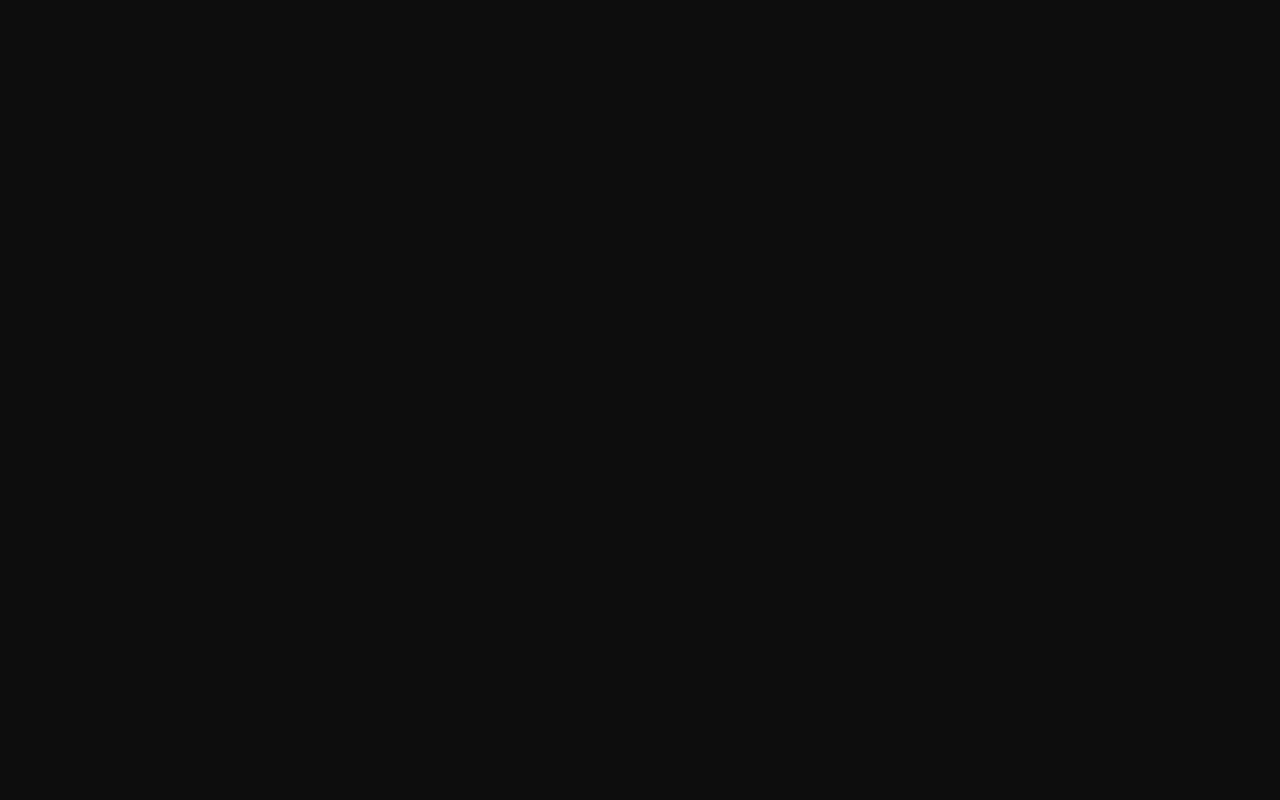
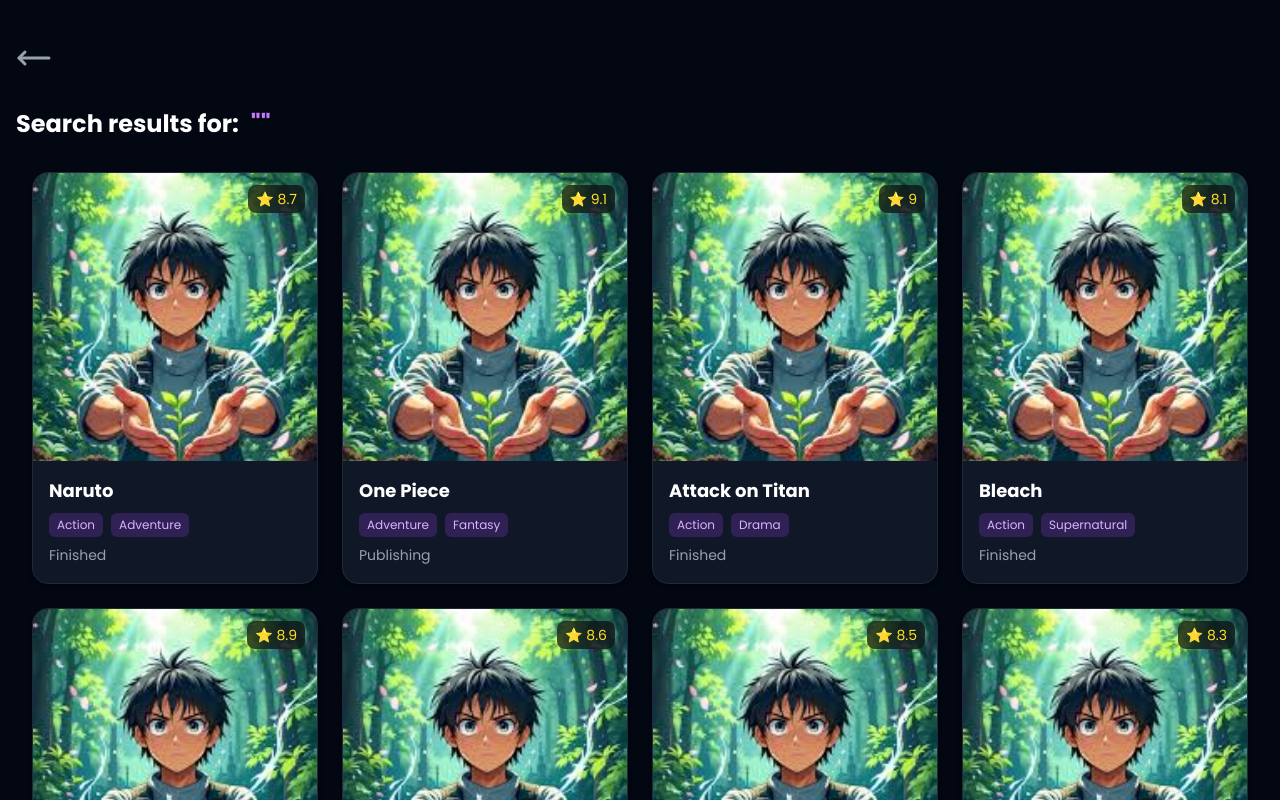
Before and after one commit to 01mehran/mangaVerse, a React (Vite) app: page /search in a window 1280 px wide. Before the commit this address had no page. Shown: the top 800 px of the page. Built offline with nearby package versions, Linux system fonts and the light colour scheme; data requests are answered from the project's data file.

Commit message:
feat(searchResult): implement search result logic

```diff
--- a/src/App.jsx
+++ b/src/App.jsx
@@ -1,15 +1,17 @@
 // React-router-dom;
 import { Route, Routes } from "react-router-dom";
 
-// Components;
+// Pages;
 import Home from "./pages/Home";
 import MangaDetails from "./pages/MangaDetails";
+import SearchResult from "./pages/SearchResult";
 
 function App() {
   return (
     <Routes>
       <Route path="/" element={<Home />} />
       <Route path="/manga/:id" element={<MangaDetails />} />
+      <Route path="/search" element={<SearchResult />} />
     </Routes>
   );
 }
--- a/src/components/Header.jsx
+++ b/src/components/Header.jsx
@@ -4,7 +4,7 @@
 // Icons;
 import { Search, User, Menu } from "lucide-react";
 
-export default function Header() {
+export default function Header({ searchQuery, setSearchQuery, handleSearch }) {
   return (
     <header className="w-full border-b border-white/10 text-white">
       <Container>
@@ -16,14 +16,19 @@
           </article>
 
           {/* Search (desktop) */}
-          <article className="hidden w-120 items-center rounded-full bg-white/5 px-3 py-3 transition duration-300 focus-within:ring-1 focus-within:ring-purple-400 md:flex lg:w-150">
+          <form
+            onSubmit={handleSearch}
+            className="hidden w-120 items-center rounded-full bg-white/5 px-3 py-3 transition duration-300 focus-within:ring-1 focus-within:ring-purple-400 md:flex lg:w-150"
+          >
             <Search size={18} className="text-gray-400" />
             <input
               type="text"
               placeholder="Search manga..."
               className="w-full bg-transparent px-2 text-sm text-white placeholder-gray-500 outline-none"
+              value={searchQuery}
+              onChange={(e) => setSearchQuery(e.target.value)}
             />
-          </article>
+          </form>
 
           {/* Right Icons */}
           <article className="flex items-center gap-4">
@@ -42,14 +47,19 @@
       {/* Mobile Search */}
       <Container>
         <div className="pb-3 md:hidden">
-          <article className="flex items-center rounded-full bg-white/5 px-3 py-3 transition duration-300 focus-within:ring-1 focus-within:ring-purple-400">
+          <form
+            onSubmit={handleSearch}
+            className="flex items-center rounded-full bg-white/5 px-3 py-3 transition duration-300 focus-within:ring-1 focus-within:ring-purple-400"
+          >
             <Search size={18} className="text-gray-400" />
             <input
               type="text"
               placeholder="Search manga..."
               className="w-full bg-transparent px-2 text-sm text-white placeholder-gray-500 outline-none"
+              value={searchQuery}
+              onChange={(e) => setSearchQuery(e.target.value)}
             />
-          </article>
+          </form>
         </div>
       </Container>
     </header>
--- a/src/components/Spinner.jsx
+++ b/src/components/Spinner.jsx
@@ -2,8 +2,10 @@
 
 export default function Spinner() {
   return (
-    <div className="absolute top-1/2 left-1/2 -translate-x-1/2 transform">
-      <Riple color="#ad46ff" size="medium" text="" textColor="" />
-    </div>
+    <section className="min-h-screen">
+      <div className="absolute top-1/2 left-1/2 -translate-x-1/2 transform">
+        <Riple color="#ad46ff" size="medium" text="" textColor="" />
+      </div>
+    </section>
   );
 }
--- a/src/pages/Home.jsx
+++ b/src/pages/Home.jsx
@@ -3,6 +3,9 @@
 
 // React Hooks;
 import { useEffect, useState } from "react";
+
+// React-router-dom;
+import { useNavigate } from "react-router-dom";
 
 // Components;
 import Header from "../components/Header";
@@ -17,6 +20,9 @@
   const [mangas, setMangas] = useState([]);
   const [isLoading, setIsLoading] = useState(true);
   const [error, setError] = useState(null);
+
+  const [searchQuery, setSearchQuery] = useState("");
+  const navigate = useNavigate();
 
   // https://api.jikan.moe/v4/top/manga
 
@@ -40,9 +46,21 @@
     fetchMangas();
   }, []);
 
+  const handleSearch = (e) => {
+    e.preventDefault();
+
+    if (searchQuery.trim()) {
+      navigate(`/search?q=${encodeURIComponent(searchQuery)}`);
+    }
+  };
+
   return (
     <section>
-      <Header />
+      <Header
+        searchQuery={searchQuery}
+        setSearchQuery={setSearchQuery}
+        handleSearch={handleSearch}
+      />
       <main className="min-h-screen">
         <Container>
           {isLoading && <Spinner />}
--- /dev/null
+++ b/src/pages/SearchResult.jsx
@@ -0,0 +1,100 @@
+// React Hooks;
+import { useEffect, useState } from "react";
+
+// React-router-dom;
+import { useNavigate, useSearchParams } from "react-router-dom";
+
+// Libraries;
+import axios from "axios";
+
+// Components;
+import Header from "../components/Header";
+import Container from "../components/Container";
+import MangaCard from "../components/MangaCard";
+import Footer from "../components/Footer";
+
+// Icons;
+import { MoveLeft } from "lucide-react";
+import Spinner from "../components/Spinner";
+
+export default function SearchResult() {
+  const [mangas, setMangas] = useState([]);
+  const [isLoading, setIsLoading] = useState(true);
+  const [error, setError] = useState(null);
+
+  const [searchParams] = useSearchParams();
+  const query = searchParams.get("q") || "";
+
+  const navigate = useNavigate();
+
+  const fetchMangas = async () => {
+    try {
+      setIsLoading(true);
+      setError(null);
+
+      const { data } = await axios.get("http://localhost:3000/manga");
+
+      setMangas(data);
+    } catch (err) {
+      setError("Failed to fetch mangas");
+    } finally {
+      setIsLoading(false);
+    }
+  };
+
+  useEffect(() => {
+    fetchMangas();
+  }, []);
+
+  const filteredMangas = mangas.filter((manga) =>
+    manga.title.toLowerCase().includes(query.toLowerCase()),
+  );
+
+  return (
+    <section className="min-h-screen bg-gray-950">
+      {/* <Header /> */}
+
+      <Container>
+        {/* Back button */}
+        <button
+          onClick={() => navigate(-1)}
+          className="mt-10 mb-8 cursor-pointer text-gray-400 transition hover:-translate-x-px hover:text-purple-400"
+        >
+          <MoveLeft size={36} />
+        </button>
+
+        <main className="min-h-screen">
+          {/* Search title */}
+          <h1 className="mb-4 text-xl font-bold text-white md:text-2xl">
+            Search results for:
+            <span className="ml-3 text-purple-400">"{query}"</span>
+          </h1>
+
+          {/* Loading */}
+          {isLoading && <Spinner />}
+
+          {/* Error */}
+          {error && <p className="py-20 text-center text-red-500">{error}</p>}
+
+          {/* Empty state */}
+          {!isLoading && !error && filteredMangas.length === 0 && (
+            <p className="py-20 text-center text-xl text-red-500">
+              No manga found
+            </p>
+          )}
+
+          {/* Results */}
+          {!isLoading && !error && filteredMangas.length > 0 && (
+            <div className="grid grid-cols-1 gap-6 p-4 sm:grid-cols-2 md:grid-cols-3 lg:grid-cols-4">
+              {filteredMangas.map((manga) => (
+                <MangaCard manga={manga} key={manga.id} />
+              ))}
+            </div>
+          )}
+        </main>
+      </Container>
+
+      <Footer />
+    </section>
+  );
+}
```
